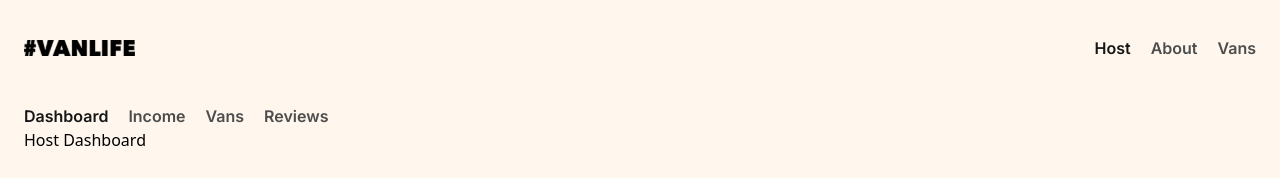
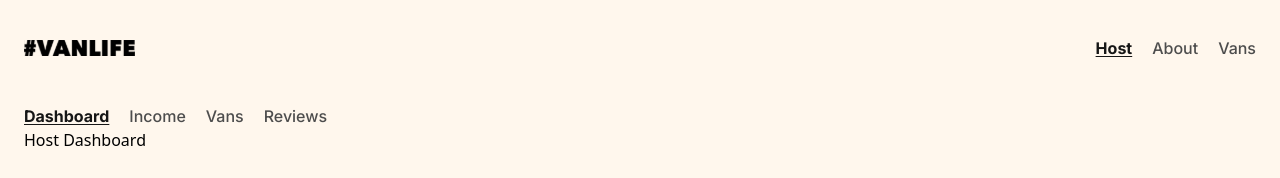
Before and after one commit to SGM-dev/van-life, a React (Vite) app: page /host in a window 1280 px wide. Shown: the top 178 px of the page. Built offline with nearby package versions, Linux system fonts and the light colour scheme; what miragejs would draw is missing.

Commit message:
add final navbar

```diff
--- a/src/components/HostLayout.jsx
+++ b/src/components/HostLayout.jsx
@@ -1,12 +1,12 @@
 import { NavLink, Outlet } from "react-router-dom";
 
 function HostLayout() {
-  const activeClass = `text-black-910`;
-  const defaultClass = `hover:text-black-910 hover:underline focus:text-black-910 focus:underline`;
+  const activeClass = `text-black-910 underline underline-offset-2 font-bold`;
+  const defaultClass = `hover:text-black-910 hover:underline hover:font-bold focus:text-black-910 focus:underline underline-offset-2`;
 
   return (
     <div className=" flex-shrink-0 flex-grow px-6 py-2">
-      <nav className="nav-links flex gap-5 font-inter text-base font-semibold text-gray-510">
+      <nav className="nav-links flex gap-5 font-inter text-base font-medium text-gray-510">
         <NavLink
           className={({ isActive }) => (isActive ? activeClass : defaultClass)}
           to="."
@@ -28,7 +28,7 @@ function HostLayout() {
         </NavLink>
         <NavLink
           className={({ isActive }) => (isActive ? activeClass : defaultClass)}
-          to={"reviews"}
+          to="reviews"
         >
           Reviews
         </NavLink>
--- a/src/components/Navbar.jsx
+++ b/src/components/Navbar.jsx
@@ -2,15 +2,15 @@ import { Link, NavLink } from "react-router-dom";
 import Logo from "/logo.svg";
 
 function Navbar() {
-  const activeClass = `text-black-910`;
-  const defaultClass = `hover:text-black-910 hover:underline focus:text-black-910 focus:underline`;
+  const activeClass = `text-black-910 underline underline-offset-2 font-bold`;
+  const defaultClass = `hover:text-black-910 hover:underline hover:font-bold focus:text-black-910 focus:underline underline-offset-2`;
 
   return (
     <header className="flex items-center justify-between px-6 py-9">
       <Link to={"/"}>
         <img src={Logo} alt="VANLIFE Logo" className="logo max-h-4 " />
       </Link>
-      <nav className="nav-links flex gap-5 font-inter text-base font-semibold text-gray-510">
+      <nav className="nav-links flex gap-5 font-inter text-base font-medium text-gray-510">
         <NavLink
           className={({ isActive }) => (isActive ? activeClass : defaultClass)}
           to="/host"
@@ -25,7 +25,7 @@ function Navbar() {
         </NavLink>
         <NavLink
           className={({ isActive }) => (isActive ? activeClass : defaultClass)}
-          to={"/vans"}
+          to="/vans"
         >
           Vans
         </NavLink>
--- a/src/pages/Host/HostVanDetail.jsx
+++ b/src/pages/Host/HostVanDetail.jsx
@@ -1,4 +1,4 @@
-import { useParams, Outlet, Link } from "react-router-dom";
+import { useParams, Outlet, Link, NavLink } from "react-router-dom";
 import useFetch from "../../hooks/useFetch";
 
 function HostVanDetail() {
@@ -12,6 +12,9 @@ function HostVanDetail() {
     luxury: "bg-black-910 ",
   };
 
+  const activeClass = `text-black-910 underline underline-offset-2 font-bold`;
+  const defaultClass = `hover:text-black-910 hover:underline hover:font-bold focus:text-black-910 focus:underline underline-offset-2`;
+
   return (
     <section className=" py-4">
       <Link
@@ -22,7 +25,7 @@ function HostVanDetail() {
       >
         &larr; Back to all vans
       </Link>
-      <main className=" mt-4 rounded bg-white p-5 font-inter">
+      <main className=" mt-4 flex flex-col gap-4 rounded bg-white p-5 font-inter">
         {!loading ? (
           data.vans && (
             <>
@@ -41,14 +44,39 @@ function HostVanDetail() {
                   <h2 className="text-2xl font-bold text-black-910">
                     {data.vans.name}
                   </h2>
-                  <div className="van-price flex font-inter text-black-910">
+                  <div className="van-price flex text-black-910">
                     <h4 className="font-bold">${data.vans.price}</h4>
-                    <p className="price-unit font-prompt text-base font-light">
-                      /day
-                    </p>
+                    <p className="price-unit text-base font-light">/day</p>
                   </div>
                 </div>
               </div>
+              <nav className="nav-links flex gap-5 font-inter text-base font-medium text-gray-510">
+                <NavLink
+                  className={({ isActive }) =>
+                    isActive ? activeClass : defaultClass
+                  }
+                  to="."
+                  end
+                >
+                  Details
+                </NavLink>
+                <NavLink
+                  className={({ isActive }) =>
+                    isActive ? activeClass : defaultClass
+                  }
+                  to="pricing"
+                >
+                  Pricing
+                </NavLink>
+                <NavLink
+                  className={({ isActive }) =>
+                    isActive ? activeClass : defaultClass
+                  }
+                  to="photos"
+                >
+                  Photos
+                </NavLink>
+              </nav>
               <Outlet />
             </>
           )
```
